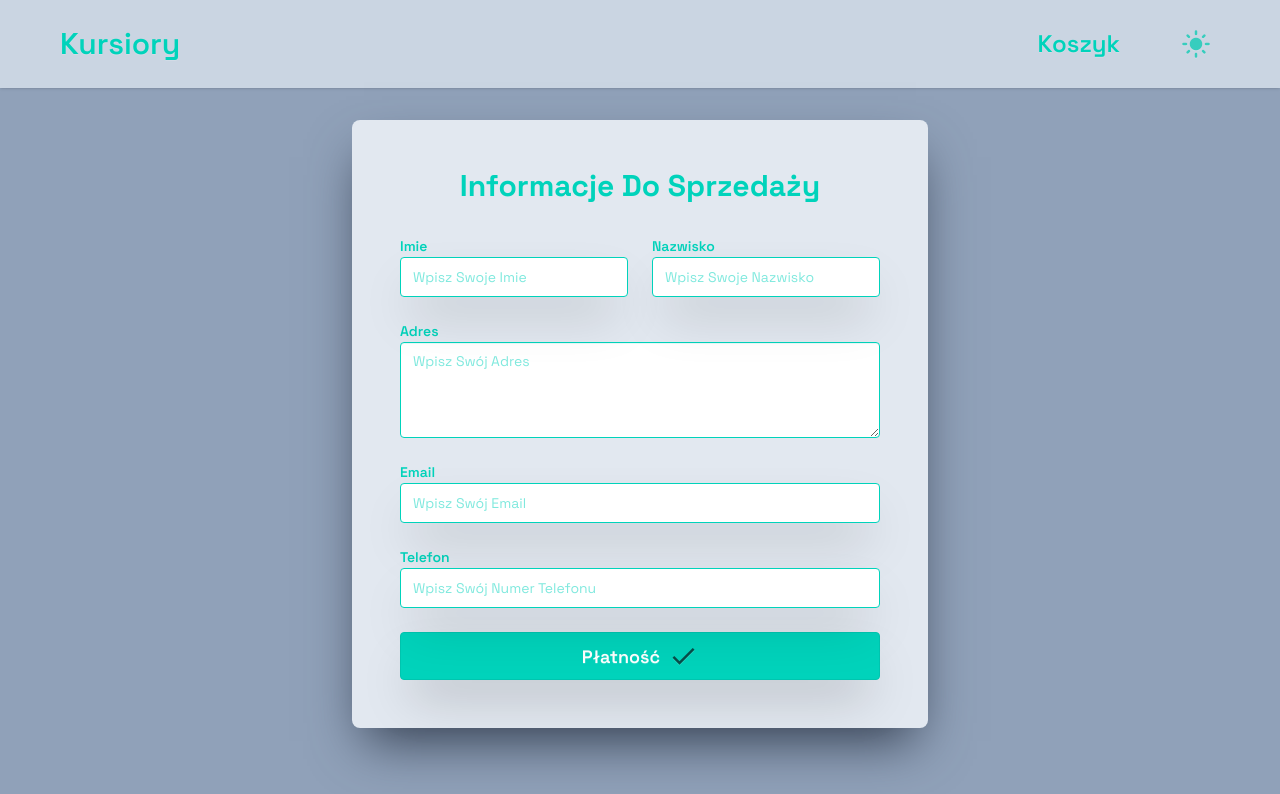
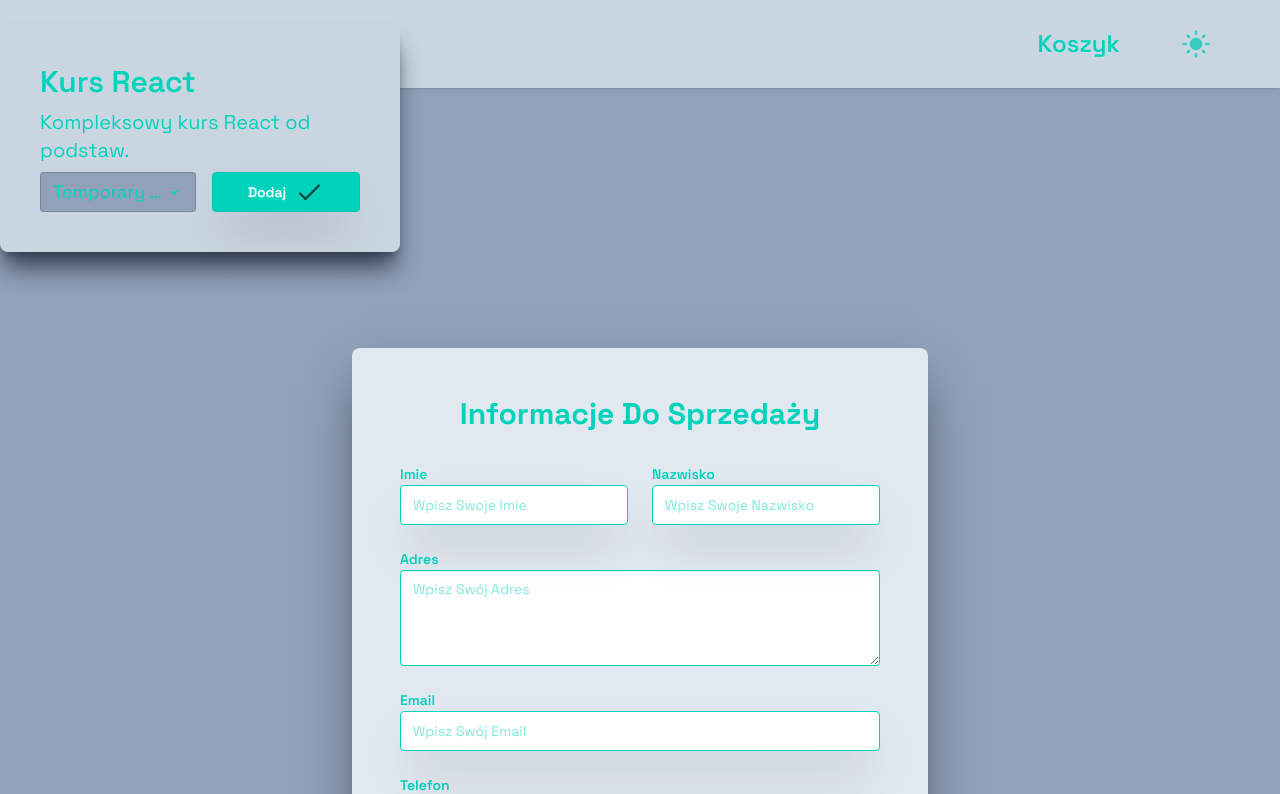
Before and after one commit to Keryyyl/SklepZaliczenie, a React (Vite) app: page /koszyk in a window 1280 px wide. Shown: the top 794 px of the page. Built offline with nearby package versions, Linux system fonts and the light colour scheme.

Commit message:
Changes kursCard

```diff
--- a/src/pages/Koszyk.jsx
+++ b/src/pages/Koszyk.jsx
@@ -8,7 +8,8 @@ function Koszyk() {
       <>
       <Header/>
       Koszyk
-      {/* <KursCard title="Tytułek" description="Jakiś opis" price="20" /> */}
+      <KursCard title="Kurs React" description="Kompleksowy kurs React od podstaw." prices={{ Temporary: 15, Forever: 25, Download: 35 }}
+/>
       <MailForm/>
       </>
     )
--- a/src/pages/components/KursCard.jsx
+++ b/src/pages/components/KursCard.jsx
@@ -1,20 +1,33 @@
+import { useState } from "react";
 
-function KursCard(props) {
-    return (
-      <>
+function KursCard({ title, description, prices }) {
+  const [selectedOption, setSelectedOption] = useState("Temporary");
 
-        <div className="card dark:bg-gray-800 bg-slate-300 shadow-xl shadow-gray-700 dark:shadow-gray-900 rounded-lg text-accent w-96 transition duration-2500 ">
-          <div className="card-body">
-            <h2 className="card-title text-3xl">{props.title}</h2>
-            <p className="text-xl">{props.description}</p>
-            <div className="card-actions align-middle justify-between">
-              <label className="text-2xl mt-1">{props.price} zł</label>
-              <button className="btn btn-ghost border-2 border-accent transition duration-2500">Dodaj do koszyka</button>
-            </div>
+  return (
+    <div className="card dark:bg-gray-800 bg-slate-300 shadow-xl shadow-gray-700 dark:shadow-gray-900 rounded-lg text-accent w-100 transition duration-2500 p-4">
+      <div className="card-body">
+        <h2 className="card-title text-3xl">{title}</h2>
+        <p className="text-xl">{description}</p>
+        <div className="card-actions flex items-center gap-4 w-full">
+          <div className="flex w-full items-center gap-4">
+            <select
+              className="select select-bordered text-lg bg-slate-400 dark:bg-gray-700 flex-1 transition duration-2500"
+              value={selectedOption}
+              onChange={(e) => setSelectedOption(e.target.value)}
+            >
+              <option value="Temporary">Temporary - {prices.Temporary} zł</option>
+              <option value="Forever">Forever - {prices.Forever} zł</option>
+              <option value="Download">Download - {prices.Download} zł</option>
+            </select>
+            <button className="btn btn-accent transition duration-2500 flex-1 shadow-2xl dark:shadow-black gap-2 text-white dark:text-black">
+            Dodaj
+            <span className="material-icons-accent"> check </span>
+            </button>
           </div>
         </div>
-      </>
-    )
-  }
+      </div>
+    </div>
+  );
+}
 
-  export default KursCard
+export default KursCard;
```
